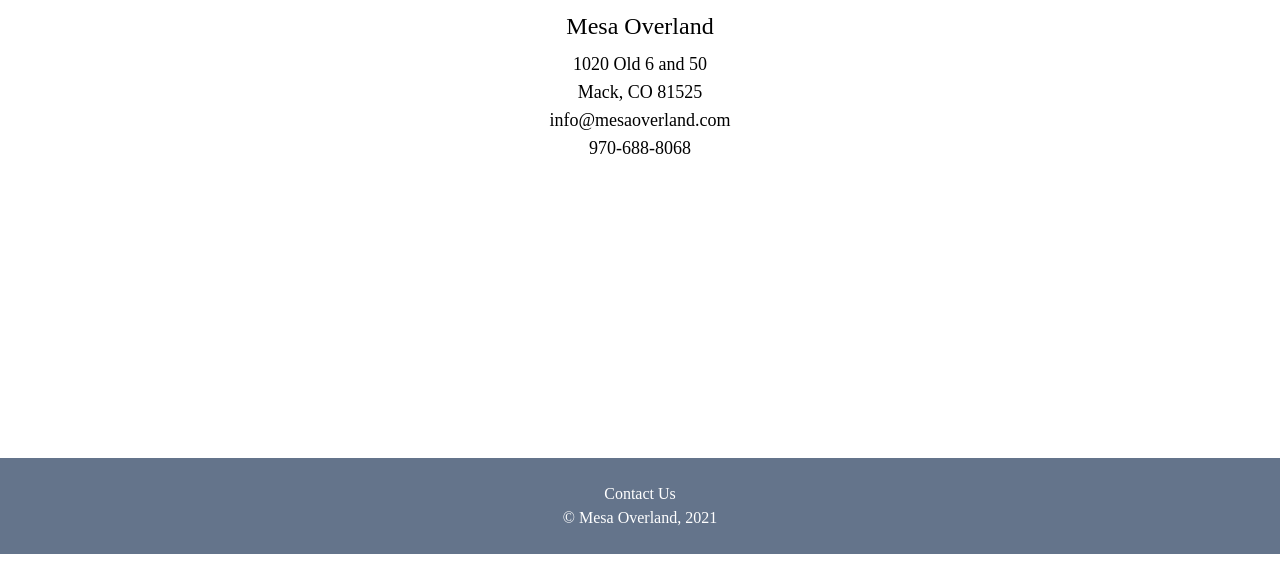
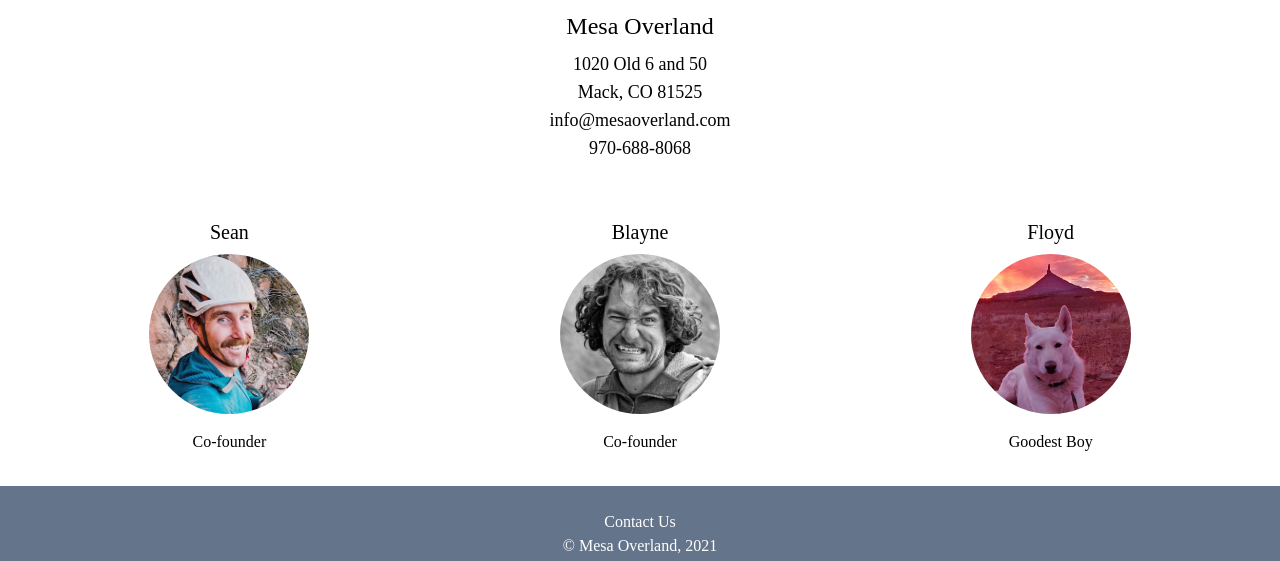
Before and after one commit to seanmclane/mesaoverland, a Gatsby site: page /about in a window 1280 px wide. Shown: the part 534-1095 px from the top of the page. Built offline with nearby package versions, Linux system fonts and the light colour scheme; Gatsby itself is replaced by a stand-in of ours.

Commit message:
add headshots and fix image upload from cms

```diff
--- a/src/pages/about.tsx
+++ b/src/pages/about.tsx
@@ -1,6 +1,7 @@
 import React, { ReactElement } from "react"
 import { graphql } from "gatsby"
 import SEO from "../components/SEO"
+import Image from "gatsby-image"
 
 interface Props {
   data: {
@@ -8,6 +9,21 @@
       siteMetadata: {
         contact_email: string
         contact_phone: string
+      }
+    }
+    sean: {
+      childImageSharp: {
+        fluid: any
+      }
+    }
+    blayne: {
+      childImageSharp: {
+        fluid: any
+      }
+    }
+    floyd: {
+      childImageSharp: {
+        fluid: any
       }
     }
   }
@@ -36,6 +52,35 @@
         <p className="text-lg">{props.data.site.siteMetadata.contact_email}</p>
         <p className="text-lg">{props.data.site.siteMetadata.contact_phone}</p>
       </section>
+      <section className="mx-auto px-6 mt-8 flex flex-col md:flex-row">
+        <div className="flex-1 text-center m-4">
+          <h3 className="font-title text-xl py-2">Sean</h3>
+          <Image
+            className="rounded-full h-40 w-40 m-auto"
+            fluid={props.data.sean.childImageSharp.fluid}
+            alt="Sean"
+          />
+          <p className="py-4">Co-founder</p>
+        </div>
+        <div className="flex-1 text-center m-4">
+          <h3 className="font-title text-xl py-2">Blayne</h3>
+          <Image
+            className="rounded-full h-40 w-40 m-auto"
+            fluid={props.data.blayne.childImageSharp.fluid}
+            alt="Blayne"
+          />
+          <p className="py-4">Co-founder</p>
+        </div>
+        <div className="flex-1 text-center m-4">
+          <h3 className="font-title text-xl py-2">Floyd</h3>
+          <Image
+            className="rounded-full h-40 w-40 m-auto"
+            fluid={props.data.floyd.childImageSharp.fluid}
+            alt="Floyd"
+          />
+          <p className="py-4">Goodest Boy</p>
+        </div>
+      </section>
     </>
   )
 }
@@ -48,6 +93,27 @@
         contact_phone
       }
     }
+    sean: file(relativePath: { eq: "sean.jpg" }) {
+      childImageSharp {
+        fluid {
+          ...GatsbyImageSharpFluid
+        }
+      }
+    }
+    blayne: file(relativePath: { eq: "blayne.jpg" }) {
+      childImageSharp {
+        fluid {
+          ...GatsbyImageSharpFluid
+        }
+      }
+    }
+    floyd: file(relativePath: { eq: "floyd.jpg" }) {
+      childImageSharp {
+        fluid {
+          ...GatsbyImageSharpFluid
+        }
+      }
+    }
   }
 `
 
--- a/src/pages/index.tsx
+++ b/src/pages/index.tsx
@@ -39,7 +39,7 @@
 
 export const query = graphql`
   query HeroImageQuery {
-    file(relativePath: { eq: "tex2.jpg" }) {
+    file(relativePath: { eq: "hero.jpg" }) {
       childImageSharp {
         fluid {
           ...GatsbyImageSharpFluid
--- a/static/admin/config.yml
+++ b/static/admin/config.yml
@@ -2,7 +2,7 @@
   name: git-gateway
   branch: main
 
-media_folder: static/images
+media_folder: static/images/uploads
 public_folder: /images
 
 collections:
@@ -20,5 +20,4 @@
       - { label: 'Build Name', name: 'name', widget: 'string' }
       - { label: 'Publish Date', name: 'date', widget: 'datetime' }
       - { label: 'Header Image', name: 'image', widget: 'image'}
-      - { label: 'Description', name: 'description', widget: 'string' }
       - { label: 'Body', name: 'body', widget: 'markdown' }
```
Also changed, not shown: static/images/blayne.jpg (added), static/images/floyd.jpg (added), static/images/hero.jpg (renamed from static/images/tex2.jpg), static/images/sean.jpg (added), static/images/uploads/negotiator.jpg (renamed from static/images/negotiator.jpg), static/images/uploads/tex2.jpg (added), 3 other files.
